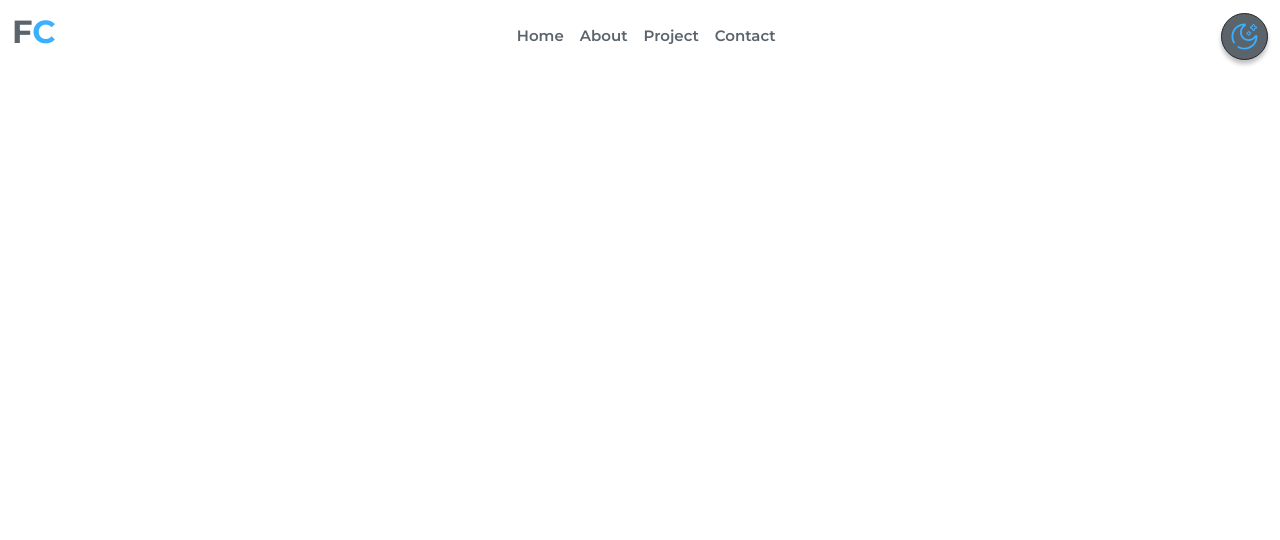
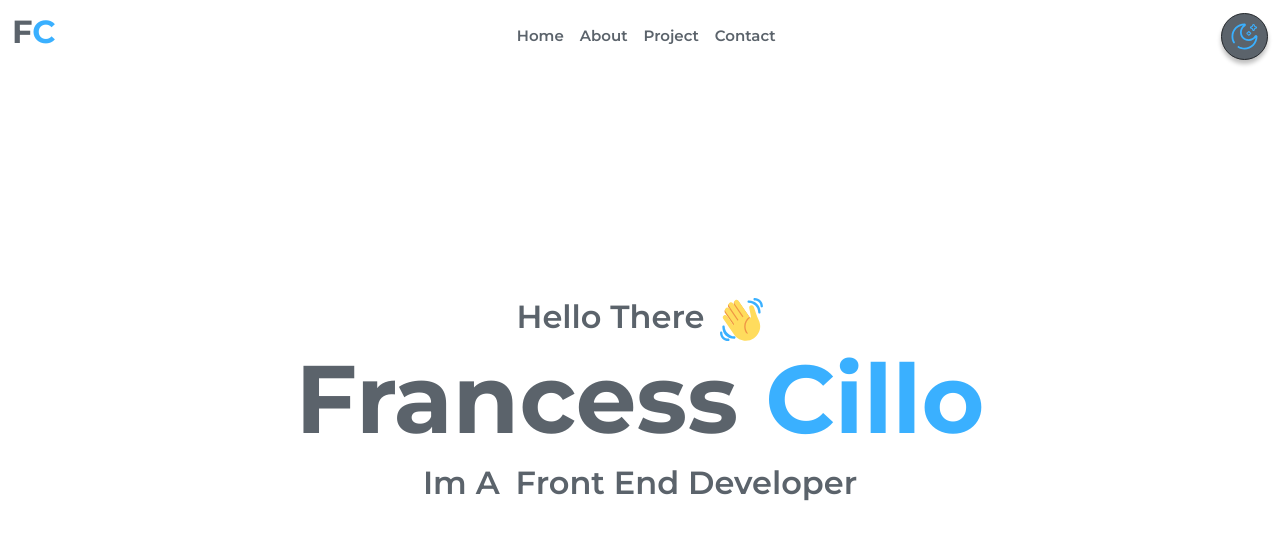
Before and after one commit to cessDevs1419/FCPortfolio, a Vue app: page / in a window 1280 px wide. Shown: the top 540 px of the page. Built offline with nearby package versions, Linux system fonts and the light colour scheme.

Commit message:
added shaking hand svg

```diff
--- /dev/null
+++ b/src/components/icons/ShakingHands.vue
@@ -0,0 +1,43 @@
+<template>
+    <svg class="hands" :width="width" :height="height" viewBox="0 0 42 42" fill="none" xmlns="http://www.w3.org/2000/svg">
+        <g  clip-path="url(#clip0_198_1438)">
+            <path  d="M5.67132 10.6714C6.76799 9.90489 8.42115 10.0519 9.40582 10.8651L8.27649 9.22355C7.36765 7.92739 7.69315 6.52505 8.99049 5.61505C10.2878 4.70855 13.964 7.14572 13.964 7.14572C13.047 5.83672 13.2185 4.17772 14.5275 3.25955C15.1568 2.81982 15.935 2.64789 16.691 2.78155C17.447 2.91521 18.1191 3.34353 18.5595 3.97239L30.7162 21.1457L29.1668 36.1666L16.2367 31.4509L4.95849 14.7291C4.73857 14.4159 4.58254 14.0625 4.49934 13.689C4.41613 13.3155 4.40738 12.9293 4.47359 12.5524C4.5398 12.1755 4.67966 11.8154 4.88518 11.4927C5.0907 11.1699 5.35784 10.8908 5.67132 10.6714Z" fill="#EF9645"/>
+            <path class="hands" d="M3.14478 20.2254C3.14478 20.2254 1.82411 18.3004 3.75028 16.9809C5.67411 15.6614 6.99361 17.5853 6.99361 17.5853L13.1198 26.5196C13.3309 26.1673 13.5619 25.8196 13.8198 25.4766L5.31711 13.0784C5.31711 13.0784 3.99761 11.1546 5.92261 9.83509C7.84645 8.51559 9.16595 10.4394 9.16595 10.4394L17.1634 22.1026C17.4609 21.8599 17.7654 21.6161 18.0793 21.3769L8.80778 7.85409C8.80778 7.85409 7.48828 5.93026 9.41328 4.61076C11.3371 3.29126 12.6566 5.21509 12.6566 5.21509L21.9281 18.7356C22.2688 18.5268 22.6059 18.3459 22.9443 18.1546L14.2783 5.51726C14.2783 5.51726 12.9588 3.59343 14.8826 2.27393C16.8064 0.954427 18.1259 2.87826 18.1259 2.87826L27.2889 16.2413L28.6819 18.2736C22.9093 22.2333 22.3598 29.6824 25.6579 34.4926C26.3171 35.4551 27.2796 34.7959 27.2796 34.7959C23.3211 29.0221 24.5298 22.5343 30.3036 18.5758L28.6014 10.0568C28.6014 10.0568 27.9656 7.81209 30.2091 7.17509C32.4538 6.53926 33.0908 8.78393 33.0908 8.78393L35.0566 14.6219C35.8359 16.9366 36.6654 19.2431 37.7633 21.4248C40.8631 27.5848 39.0116 35.2404 33.1666 39.2503C26.7908 43.6218 18.0746 41.9966 13.7019 35.6219L3.14478 20.2254Z" fill="#FFDC5D"/>
+            <!-- wave -->
+            <path class="vibrations" d="M14.0008 37.382C9.33416 37.382 4.61849 32.6663 4.61849 27.9997C4.61849 27.3545 4.14599 26.833 3.50082 26.833C2.85566 26.833 2.28516 27.3545 2.28516 27.9997C2.28516 34.9997 7.00082 39.7153 14.0008 39.7153C14.646 39.7153 15.1675 39.1448 15.1675 38.4997C15.1675 37.8545 14.646 37.382 14.0008 37.382Z" fill="#3AB0FF"/>
+            <path class="vibrations" d="M8.16667 39.6663C4.66667 39.6663 2.33333 37.333 2.33333 33.833C2.33333 33.5236 2.21042 33.2268 1.99162 33.0081C1.77283 32.7893 1.47609 32.6663 1.16667 32.6663C0.857247 32.6663 0.560501 32.7893 0.341709 33.0081C0.122916 33.2268 0 33.5236 0 33.833C0 38.4997 3.5 41.9997 8.16667 41.9997C8.47609 41.9997 8.77283 41.8768 8.99162 41.658C9.21042 41.4392 9.33333 41.1424 9.33333 40.833C9.33333 40.5236 9.21042 40.2268 8.99162 40.0081C8.77283 39.7893 8.47609 39.6663 8.16667 39.6663ZM28 2.33301C27.6906 2.33301 27.3938 2.45592 27.175 2.67472C26.9563 2.89351 26.8333 3.19026 26.8333 3.49967C26.8333 3.80909 26.9563 4.10584 27.175 4.32463C27.3938 4.54343 27.6906 4.66634 28 4.66634C32.6667 4.66634 37.3333 8.85351 37.3333 13.9997C37.3333 14.3091 37.4563 14.6058 37.675 14.8246C37.8938 15.0434 38.1906 15.1663 38.5 15.1663C38.8094 15.1663 39.1062 15.0434 39.325 14.8246C39.5438 14.6058 39.6667 14.3091 39.6667 13.9997C39.6667 7.56667 35 2.33301 28 2.33301Z" fill="#3AB0FF"/>
+            <path class="vibrations" d="M33.8327 0.0488281C33.1887 0.0488281 32.666 0.522495 32.666 1.16649C32.666 1.81049 33.1887 2.38216 33.8327 2.38216C37.3327 2.38216 39.617 4.978 39.617 8.1665C39.617 8.8105 40.1875 9.33316 40.8327 9.33316C41.4778 9.33316 41.9503 8.8105 41.9503 8.1665C41.9503 3.69 38.4993 0.0488281 33.8327 0.0488281Z" fill="#3AB0FF"/>
+        </g>
+        <defs>
+        <clipPath id="clip0_198_1438">
+        <rect width="42" height="42" fill="white"/>
+        </clipPath>
+        </defs>
+    </svg>
+</template>
+<script>
+    export default {
+        props: {
+            height: Number,
+            width: Number,
+            stroke: String
+        }
+    }
+</script>
+<style>
+    .hands:hover{
+        animation: scale-and-shake linear infinite;
+    }
+
+    .vibrations{
+
+    }
+
+    @keyframes scale-and-shake {
+        0% { transform: rotate(0deg); }
+        25% { transform: rotate(5deg); }
+        50% { transform: rotate(0eg); }
+        75% { transform: rotate(-5deg); }
+        100% { transform: rotate(0deg); }
+    }
+</style>
--- a/src/views/HomeView.vue
+++ b/src/views/HomeView.vue
@@ -1,12 +1,34 @@
 <template>
-    <div class="hero w-100 primary-color" v-bind:class="[dark_mode ? 'primary-color':'bg-white']">
+    <div class="hero d-flex align-items-center justify-content-between w-100 primary-color" v-bind:class="[dark_mode ? 'primary-color':'bg-white']">
+        <div class="socmed h-100">
 
+        </div>
+        <div class="title-container d-flex flex-column align-items-center">
+            <div class="intro-title d-flex m-auto">
+                <h5 class="fw-semibold intro-title  m-0 me-3" v-bind:class="[dark_mode ? 'text-white':'primary-font']">Hello There</h5>
+                <ShakingHands
+                    :height="43"
+                    :width="43"
+                ></ShakingHands>
+            </div>
+            <h1 class="fw-bold title" v-bind:class="[dark_mode ? 'text-white':'primary-font']" >Francess <span class="secondary-font fw-bold">Cillo</span></h1>
+            <div class="changing-roles d-flex m-auto">
+                <h5 class="fw-semibold intro-title m-0 me-3" v-bind:class="[dark_mode ? 'text-white':'primary-font']">Im A</h5>
+                <h5 class="fw-semibold intro-title m-0" v-bind:class="[dark_mode ? 'text-white':'primary-font']">Front End Developer</h5>
+            </div>
+        </div>
+        <div class="chatbox h-100">
+
+        </div>
     </div>
-
 </template>
 
 <script>
+    import ShakingHands from '../components/icons/ShakingHands.vue'
     export default {
+        components:{
+            ShakingHands
+        },
         props: {
             dark_mode: Boolean
         }
@@ -17,4 +39,10 @@
     .hero{
         min-height: 100vh
     }
+    .intro-title{
+        font-size: 2rem;
+    }
+    .title{
+        font-size: 6rem;
+    }
 </style>
```
Also changed, not shown: src/assets/svg/hello-hands.svg (added).
